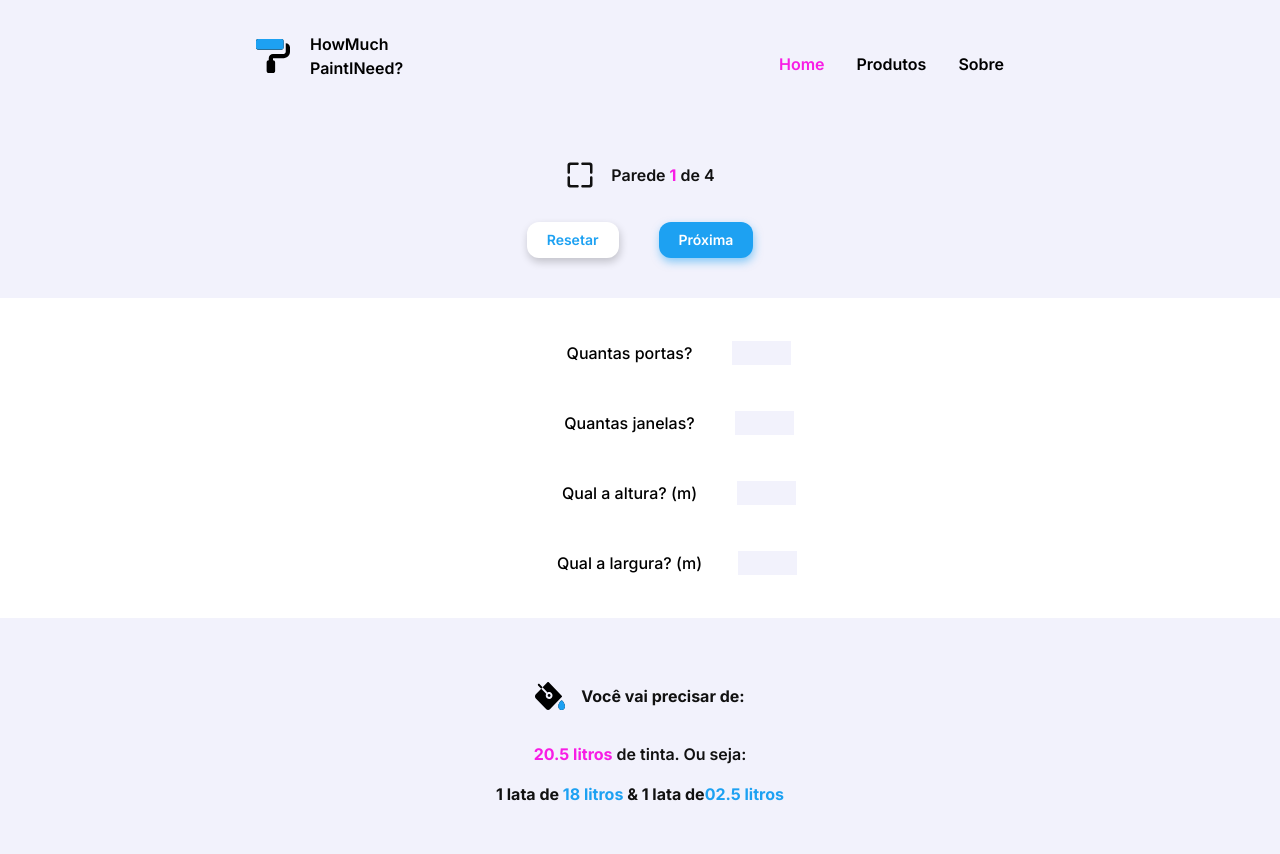
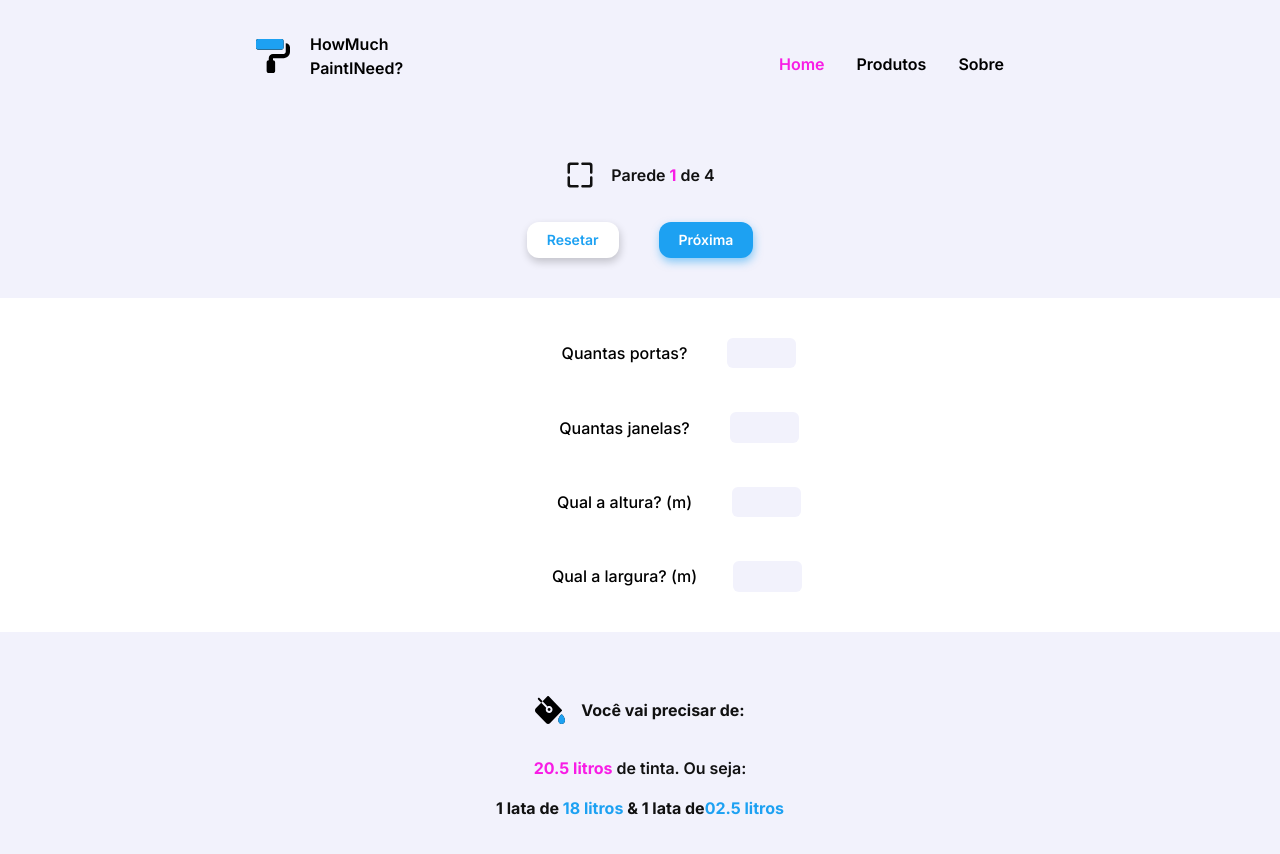
Before and after one commit to Thiagoow/PaintCalculator-React-Js-Redux-Tailwind, a React (Vite) app: page / in a window 1280 px wide. Shown: the top 854 px of the page. Built offline with nearby package versions, Linux system fonts and the light colour scheme; some icons are missing; the HTML template or start-up script is replaced by a standard one.

Commit message:
p-y & gap enhanced on inputs

```diff
--- a/src/components/Input.jsx
+++ b/src/components/Input.jsx
@@ -12,10 +12,15 @@ function Input({ txtContent, iconName, rotateIcon }) {
       >
         <Icon
           icon={iconName}
-          className={'text-3xl ml-2 ' + (rotateIcon ? 'rotate-90 ' : '')}
+          className={'text-3xl ml-2 ' + (rotateIcon ? 'rotate-90' : '')}
         />
         {txtContent}
-        <input type="number" min="1" max="9" />
+        <input
+          type="number"
+          min="1"
+          max="50"
+          className="py-[0.2rem] rounded-md"
+        />
       </p>
     </>
   );
--- a/src/components/InputsList.jsx
+++ b/src/components/InputsList.jsx
@@ -3,7 +3,7 @@ import Input from '../components/Input';
 
 function InputsList() {
   return (
-    <section className="flex flex-col gap-10 bg-containerColor py-10 my-10 items-center">
+    <section className="flex flex-col gap-11 bg-containerColor py-10 my-10 items-center">
       <Input txtContent="Quantas portas?" iconName="ic:baseline-sensor-door" />
 
       <Input txtContent="Quantas janelas?" iconName="ic:round-window" />
```
